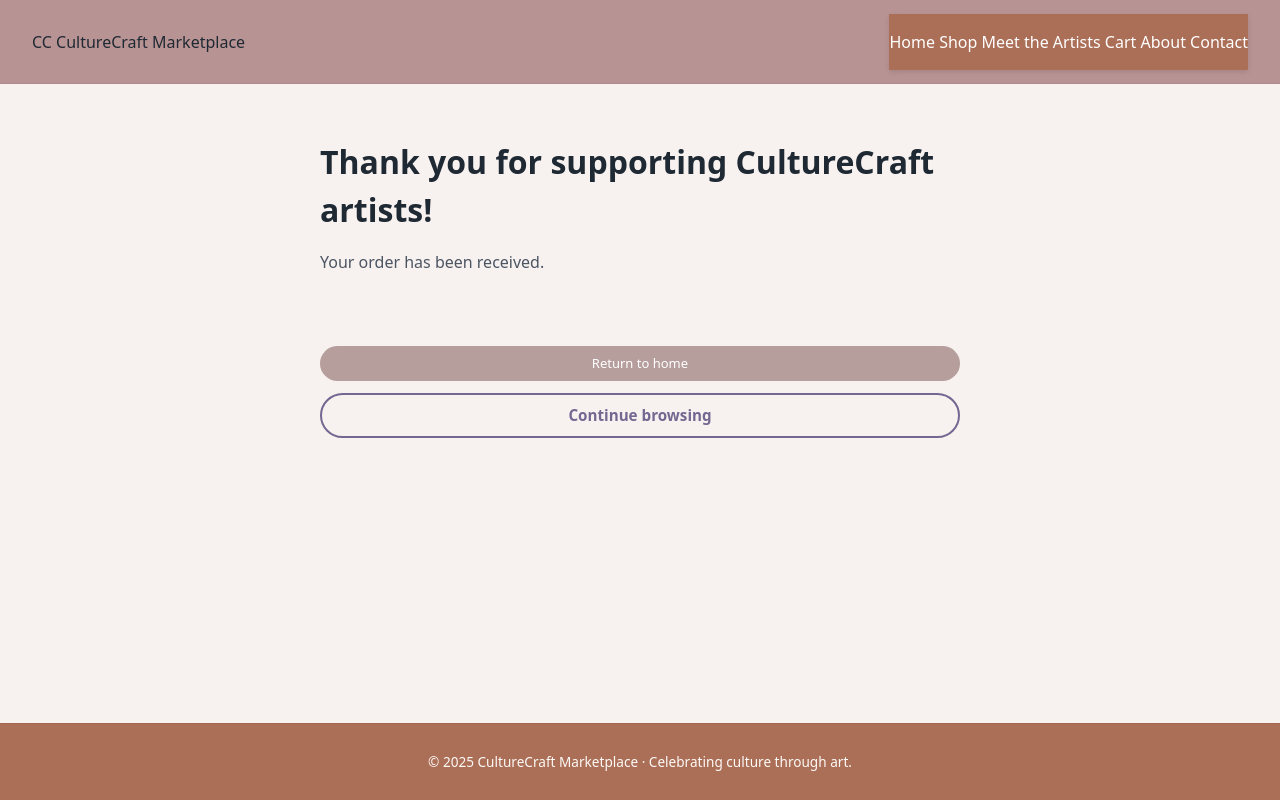
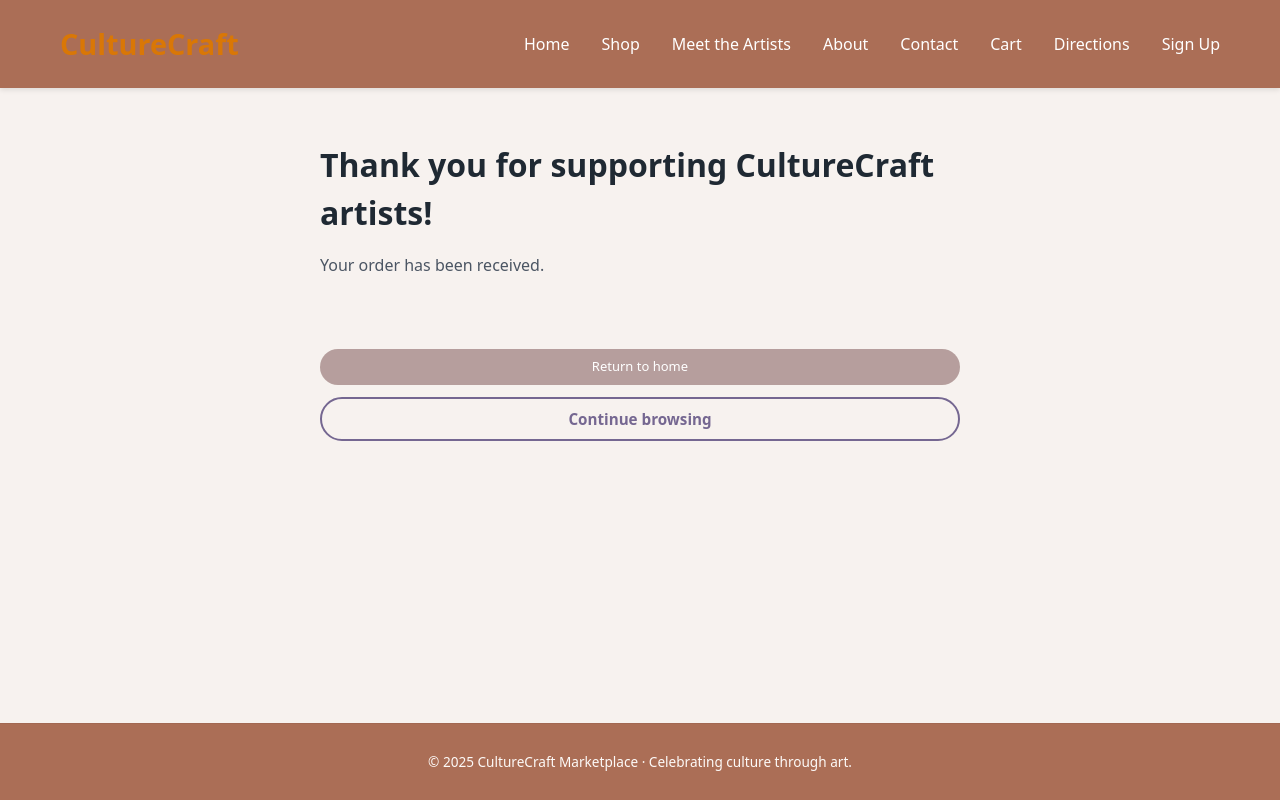
Before and after one commit to ssekye01/culturecraft, a website: page public/thank-you.html in a window 1280 px wide. Drawn offline with Linux system fonts and the light colour scheme.

Commit message:
Refactor navigation structure in thank-you.html

```diff
--- a/public/thank-you.html
+++ b/public/thank-you.html
@@ -7,21 +7,23 @@
   </head>
   <body>
     <div class="app-root">
-      <header class="app-header">
-        <div class="brand">
-          <span class="brand-mark">CC</span>
-          <span class="brand-text">CultureCraft Marketplace</span>
+      <nav>
+        <div class="container">
+            <div class="logo">CultureCraft</div>
+            <ul>
+        <li><a href="index.html" class="nav-link">Home</a></li>
+        <li><a href="shop.html" class="nav-link nav-link-active">Shop</a></li>
+       <li> <a href="artists.html" class="nav-link">Meet the Artists</a></li>
+        <li><a href="about.html" class="nav-link">About</a></li>
+       <li> <a href="contact.html" class="nav-link">Contact</a></li>
+       <li> <a href="cart.html" class="nav-link">Cart</a></li>
+       <li> <a href="location.html" class="nav-link">Directions</a></li>
+       <li> <a href="signup.html" class="nav-link">Sign Up</a></li>
+
+            </ul>
         </div>
+    </nav>
 
-        <nav class="nav-links">
-          <a href="index.html" class="nav-link">Home</a>
-          <a href="shop.html" class="nav-link">Shop</a>
-          <a href="artists.html" class="nav-link">Meet the Artists</a>
-          <a href="cart.html" class="nav-link">Cart</a>
-          <a href="about.html" class="nav-link">About</a>
-          <a href="contact.html" class="nav-link">Contact</a>
-        </nav>
-      </header>
 
       <main class="app-main">
         <div class="page thank-you-page">
```
